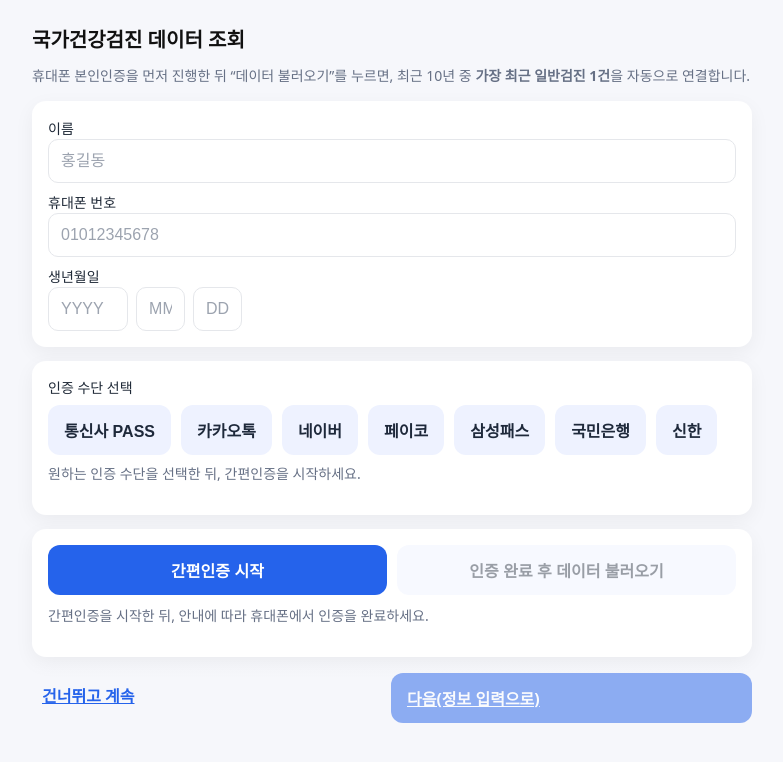
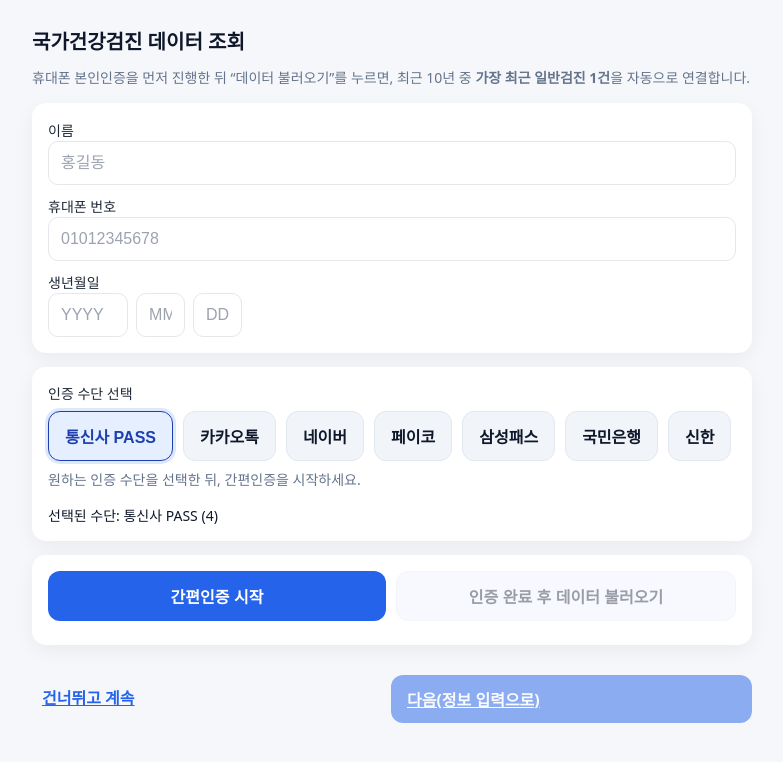
Before and after one commit to heloscuser-cloud/diet-survey-prototype, a FastAPI app: page /nhis in a window 1280 px wide. Shown: the top 762 px of the page, without its empty margins (248-1031 px from the left). Run offline with FastAPI, Linux system fonts and the light colour scheme; parts of the project's set-up code (start-up, migrations or seed data) failed here and were passed over.

Commit message:
10301109_nhis_fetch_2

```diff
--- a/app/main.py
+++ b/app/main.py
@@ -380,11 +380,10 @@ def info_form(request: Request, auth: str | None = Cookie(default=None, alias=AU
 # NHIS 건강검진 조회 페이지 (info 전 단계)
 # -----------------------------------------------
 @app.get("/nhis")
+@app.get("/nhis")
 def nhis_page(request: Request):
-    return templates.TemplateResponse(
-        "nhis_fetch.html",    # 우리가 만든 새 HTML 파일
-        {"request": request, "next_url": "/info"}  # info 페이지로 이동하도록 next_url 전달
-    )
+    return templates.TemplateResponse("nhis_fetch.html", {"request": request, "next_url": "/info"})
+
 
 
 @app.get("/healthz")
@@ -1431,7 +1430,12 @@ async def admin_export_xlsx(
 from fastapi import Body
 
 @app.post("/api/nhis/auth/start")
+
+
 def nhis_auth_start(payload: dict = Body(...), request: Request = None):
+    auth_type = str(payload.get("authType")).strip()
+    rsp = TILKO.nhis_simpleauth_request(name, phone, birth, private_auth_type=auth_type)
+
     """
     요청 JSON 예:
     { "name": "홍길동", "phone": "01012345678", "birth": "19900307" }
--- a/app/templates/nhis_fetch.html
+++ b/app/templates/nhis_fetch.html
@@ -5,27 +5,32 @@
   <meta name="viewport" content="width=device-width,initial-scale=1,user-scalable=no"/>
   <title>국가건강검진 데이터 조회</title>
   <style>
-    :root { --bg:#f6f7fb; --card:#fff; --text:#111; --muted:#667085; --pri:#2563eb; --pri-weak:#e6efff; }
-    html,body{margin:0;padding:0;background:var(--bg);color:var(--text);font-family: system-ui, -apple-system, Segoe UI, Roboto, sans-serif;}
+    :root { --bg:#f6f7fb; --card:#fff; --text:#0f172a; --muted:#64748b; --pri:#2563eb; --pri-weak:#e6efff; --sel:#1e40af; --ok:#10b981; --err:#ef4444;}
+    html,body{margin:0;padding:0;background:var(--bg);color:var(--text);font-family: system-ui,-apple-system,Segoe UI,Roboto,Apple SD Gothic Neo,Noto Sans KR,sans-serif;}
     .container{max-width:720px;margin:0 auto;padding:20px;}
-    h1{font-size:20px;margin:4px 0 12px;}
+    h1{font-size:20px;margin:6px 0 12px;}
     p.muted{color:var(--muted);font-size:14px;margin:4px 0 16px;}
-    .card{background:var(--card);border-radius:14px;box-shadow:0 6px 20px rgba(2,6,23,0.05);padding:16px;}
-    .row{display:flex;flex-direction:column;gap:8px;}
-    .row-inline{display:flex;gap:8px;align-items:center;flex-wrap:wrap;}
+    .card{background:var(--card);border-radius:14px;box-shadow:0 6px 20px rgba(2,6,23,.05);padding:16px;margin-bottom:14px}
+    .row{display:flex;flex-direction:column;gap:10px;}
+    .row-inline{display:flex;gap:8px;align-items:center;flex-wrap:wrap}
     label{font-size:14px;color:#1f2937;}
     input{width:100%;padding:12px;border:1px solid #e5e7eb;border-radius:10px;font-size:16px;box-sizing:border-box}
     input::placeholder{color:#9ca3af}
     .w-year{width:9ch} .w-mm,.w-dd{width:5.5ch}
-    .btn{appearance:none;border:0;border-radius:12px;padding:13px 16px;font-weight:600;font-size:16px;cursor:pointer}
+
+    .btn{appearance:none;border:0;border-radius:12px;padding:12px 16px;font-weight:600;font-size:16px;cursor:pointer;user-select:none;transition:transform .02s ease}
+    .btn:active{transform:translateY(1px)}
     .btn:disabled{opacity:.45;cursor:not-allowed}
     .btn-primary{background:var(--pri);color:#fff}
-    .btn-secondary{background:#eef2ff;color:#1e293b}
+    .btn-secondary{background:#eef2ff;color:#1e293b;border:1px solid #e5e7eb}
     .btn-text{background:transparent;color:var(--pri);padding:10px}
+    .btn-chip{background:#f1f5f9;color:#0f172a;border:1px solid #e2e8f0}
+    .btn-chip.is-selected{background:var(--pri-weak);color:var(--sel);border-color:var(--sel);box-shadow:0 0 0 3px rgba(37,99,235,.15)}
     .stack{display:flex;gap:10px;flex-wrap:wrap}
     .stack .btn{flex:1}
     .preview{background:var(--pri-weak);border-radius:12px;padding:10px;margin-top:8px}
-    .hr{height:1px;background:#eee;margin:16px 0}
+    .status{font-size:14px;margin-top:8px}
+    .status.ok{color:var(--ok)} .status.err{color:var(--err)}
     .footer-actions{position:sticky;bottom:0;left:0;right:0;background:linear-gradient(to top, rgba(246,247,251,.95), rgba(246,247,251,0));padding:16px 0 8px}
   </style>
 </head>
@@ -35,7 +40,7 @@
     <p class="muted">휴대폰 본인인증을 먼저 진행한 뒤 “데이터 불러오기”를 누르면, 최근 10년 중 <b>가장 최근 일반검진 1건</b>을 자동으로 연결합니다.</p>
 
     <!-- 기본 정보 -->
-    <div class="card" style="margin-bottom:14px">
+    <div class="card">
       <div class="row">
         <div>
           <label for="name">이름</label>
@@ -57,29 +62,29 @@
     </div>
 
     <!-- 인증 수단 선택 -->
-<div class="card" style="margin-bottom:14px">
+    <div class="card">
       <label style="font-size:14px;color:#1f2937;display:block;margin-bottom:8px">인증 수단 선택</label>
       <div id="authGrid" class="row-inline" style="gap:10px;flex-wrap:wrap">
         <!-- data-type 값이 PrivateAuthType 코드 -->
-    <button type="button" class="btn btn-secondary" data-type="4">통신사 PASS</button>
-    <button type="button" class="btn btn-secondary" data-type="0">카카오톡</button>
-    <button type="button" class="btn btn-secondary" data-type="6">네이버</button>
-    <button type="button" class="btn btn-secondary" data-type="1">페이코</button>
-    <button type="button" class="btn btn-secondary" data-type="3">삼성패스</button>
-    <button type="button" class="btn btn-secondary" data-type="2">국민은행</button>
-    <button type="button" class="btn btn-secondary" data-type="5">신한</button>
+        <button type="button" class="btn btn-chip is-selected" data-type="4" aria-pressed="true">통신사 PASS</button>
+        <button type="button" class="btn btn-chip" data-type="0" aria-pressed="false">카카오톡</button>
+        <button type="button" class="btn btn-chip" data-type="6" aria-pressed="false">네이버</button>
+        <button type="button" class="btn btn-chip" data-type="1" aria-pressed="false">페이코</button>
+        <button type="button" class="btn btn-chip" data-type="3" aria-pressed="false">삼성패스</button>
+        <button type="button" class="btn btn-chip" data-type="2" aria-pressed="false">국민은행</button>
+        <button type="button" class="btn btn-chip" data-type="5" aria-pressed="false">신한</button>
       </div>
       <p class="muted" style="margin-top:8px">원하는 인증 수단을 선택한 뒤, 간편인증을 시작하세요.</p>
+      <div id="authPickStatus" class="status"></div>
     </div>
-
 
     <!-- 간편인증/불러오기 -->
     <div class="card">
       <div class="stack">
-        <button id="btnStart" class="btn btn-primary">간편인증 시작</button>
-        <button id="btnFetch" class="btn btn-secondary" disabled>인증 완료 후 데이터 불러오기</button>
+        <button type="button" id="btnStart" class="btn btn-primary">간편인증 시작</button>
+        <button type="button" id="btnFetch" class="btn btn-secondary" disabled>인증 완료 후 데이터 불러오기</button>
       </div>
-      <p id="status" class="muted" style="margin-top:10px">간편인증을 시작한 뒤, 안내에 따라 휴대폰에서 인증을 완료하세요.</p>
+      <div id="status" class="status"></div>
       <div id="preview" class="preview" style="display:none"></div>
     </div>
 
@@ -92,123 +97,46 @@
   </div>
 
   <script>
-    // 숫자만 허용 & 범위 보정(월/일)
-    function onlyDigits(v){ return (v||'').replace(/[^0-9]/g,''); }
-    const z2 = (n)=>String(n).padStart(2,'0');
+  (function(){
+    console.log('[NHIS] nhis_fetch.html loaded');
 
-    function getBirth(){
-      const y = document.getElementById('bd_y').value.trim();
-      let m = onlyDigits(document.getElementById('bd_m').value).slice(0,2);
-      let d = onlyDigits(document.getElementById('bd_d').value).slice(0,2);
-      if(m){ let mm = Math.min(Math.max(parseInt(m,10),1),12); m = String(mm); }
-      if(d){ let dd = Math.min(Math.max(parseInt(d,10),1),31); d = String(dd); }
-      document.getElementById('bd_m').value = m;
-      document.getElementById('bd_d').value = d;
-      if(!(y && m && d)) return null;
-      return y + z2(m) + z2(d); // YYYYMMDD
+    // 유틸
+    const $ = (sel)=>document.querySelector(sel);
+    const onlyDigits = v => (v||'').replace(/[^0-9]/g,'');
+    const z2 = n => String(n).padStart(2,'0');
+    const setStatus = (msg, kind=null)=>{
+      const el = $('#status');
+      el.textContent = msg || '';
+      el.classList.remove('ok','err');
+      if(kind==='ok') el.classList.add('ok');
+      if(kind==='err') el.classList.add('err');
+    };
+    const setAuthPickStatus = (msg)=>{
+      $('#authPickStatus').textContent = msg || '';
     }
 
-    document.getElementById('phone').addEventListener('input', e=>{
-      e.target.value = onlyDigits(e.target.value).slice(0,11);
-    });
-    document.getElementById('bd_y').addEventListener('input', e=>{
-      e.target.value = onlyDigits(e.target.value).slice(0,4);
-    });
-    document.getElementById('bd_m').addEventListener('input', e=>{
-      e.target.value = onlyDigits(e.target.value).slice(0,2);
-    });
-    document.getElementById('bd_d').addEventListener('input', e=>{
-      e.target.value = onlyDigits(e.target.value).slice(0,2);
-    });
+    // 입력 제한
+    $('#phone').addEventListener('input', e=> e.target.value = onlyDigits(e.target.value).slice(0,11));
+    $('#bd_y').addEventListener('input', e=> e.target.value = onlyDigits(e.target.value).slice(0,4));
+    $('#bd_m').addEventListener('input', e=> e.target.value = onlyDigits(e.target.value).slice(0,2));
+    $('#bd_d').addEventListener('input', e=> e.target.value = onlyDigits(e.target.value).slice(0,2));
 
-    const $ = (sel)=>document.querySelector(sel);
-    const btnStart = $('#btnStart');
-    const btnFetch = $('#btnFetch');
-    const btnNext  = $('#btnNext');
-    const statusEl = $('#status');
-    const preview  = $('#preview');
-
-  let NHIS_TX_ID = null;
-
-  btnStart.addEventListener('click', async ()=>{
-    const name  = $('#name').value.trim();
-    const phone = $('#phone').value.trim();
-    const birth = getBirth();
-    if(!name || !phone || !birth){ alert('이름/휴대폰/생년월일을 모두 입력해 주세요.'); return; }
-    try{
-      statusEl.textContent = '간편인증을 요청하는 중...';
-      const rsp = await fetch('/api/nhis/auth/start', {
-        method:'POST', headers:{'Content-Type':'application/json'},
-        body: JSON.stringify({ name, phone, birth })
-      });
-      if(!rsp.ok) throw new Error('간편인증 요청 실패');
-      const data = await rsp.json();
-      NHIS_TX_ID = data?.txId || null;  // 서버가 표준화해 준 txId 사용
-      btnFetch.disabled = false;
-      statusEl.textContent = '휴대폰에서 본인인증을 완료한 뒤, "데이터 불러오기"를 눌러주세요.';
-    }catch(err){
-      console.error(err);
-      alert('간편인증 시작에 실패했습니다. 잠시 후 다시 시도해 주세요.');
-      statusEl.textContent = '간편인증 시작 실패';
-    }
-  });
-
-  btnFetch.addEventListener('click', async ()=>{
-    try{
-      if(!NHIS_TX_ID){ alert('TxId가 없습니다. 간편인증을 먼저 시작하고 인증 완료 후 시도하세요.'); return; }
-      statusEl.textContent = '건강검진 데이터를 불러오는 중...';
-      const now = new Date();
-      const fy = String(now.getFullYear()-9), ty = String(now.getFullYear());
-      const rsp = await fetch('/api/nhis/health-check/fetch', {
-        method:'POST', headers:{'Content-Type':'application/json'},
-        body: JSON.stringify({ txId: NHIS_TX_ID, fromYear: fy, toYear: ty })
-      });
-      if(!rsp.ok) throw new Error('불러오기 실패');
-      const data = await rsp.json();
-      const exam = data?.exam_date || '';
-      const items = Array.isArray(data?.items) ? data.items : [];
-      preview.style.display = 'block';
-      preview.innerHTML = `
-        <div style="font-weight:600">검진일자: ${exam || '-'}</div>
-        <ul style="margin:6px 0 0 18px">${items.slice(0,6).map(it=>`<li>${(it.name||'-')} : ${(it.value||'-')} ${(it.unit||'')}</li>`).join('')}</ul>
-        ${items.length>6 ? `<div class="muted" style="margin-top:6px">외 ${items.length-6}개 항목</div>` : '' }
-      `;
-      statusEl.textContent = items.length ? '건강검진 데이터가 연결되었습니다.' : '최근 10년 데이터가 없거나 항목이 비어 있습니다.';
-      btnNext.style.pointerEvents = 'auto';
-      btnNext.style.opacity = '1';
-      btnNext.setAttribute('aria-disabled','false');
-    }catch(err){
-      console.error(err);
-      alert('데이터 불러오기에 실패했습니다. 인증 완료 여부를 확인한 뒤 다시 시도해 주세요.');
-      statusEl.textContent = '불러오기 실패';
-    }
-<script>
-  let SELECTED_AUTH_TYPE = "4"; // 기본 PASS
-
-  // 인증수단 버튼 선택 토글
-  const grid = document.getElementById('authGrid');
-  if (grid) {
+    // 인증수단 선택
+    let SELECTED_AUTH_TYPE = "4";
+    const grid = $('#authGrid');
     grid.addEventListener('click', (e)=>{
       const btn = e.target.closest('button[data-type]');
-      if (!btn) return;
-      // 상태 반영
+      if(!btn) return;
       SELECTED_AUTH_TYPE = btn.getAttribute('data-type');
-      // 스타일 토글
       grid.querySelectorAll('button[data-type]').forEach(b=>{
-        b.classList.remove('btn-primary'); b.classList.add('btn-secondary');
+        b.classList.remove('is-selected');
+        b.setAttribute('aria-pressed','false');
       });
-      btn.classList.remove('btn-secondary'); btn.classList.add('btn-primary');
+      btn.classList.add('is-selected');
+      btn.setAttribute('aria-pressed','true');
+      setAuthPickStatus(`선택된 수단: ${btn.textContent.trim()} (${SELECTED_AUTH_TYPE})`);
+      console.log('[NHIS] Selected auth type =', SELECTED_AUTH_TYPE);
     });
-  }
-
-  // 간편인증 시작 시 authType 함께 전송
-  const btnStart = document.getElementById('btnStart');
-  const btnFetch = document.getElementById('btnFetch');
-  const statusEl = document.getElementById('status');
-
-  const $ = (sel)=>document.querySelector(sel);
-  const z2 = n => String(n).padStart(2,'0');
-  const onlyDigits = v => (v||'').replace(/[^0-9]/g,'');
 
     function getBirth(){
       const y = $('#bd_y')?.value.trim();
@@ -220,28 +148,75 @@
       return y + z2(m) + z2(d); // YYYYMMDD
     }
 
-  btnStart?.addEventListener('click', async ()=>{
+    // 간편인증 시작
+    const btnStart = $('#btnStart');
+    const btnFetch = $('#btnFetch');
+    const preview  = $('#preview');
+    const btnNext  = $('#btnNext');
+
+    btnStart.addEventListener('click', async (ev)=>{
+      ev.preventDefault(); ev.stopPropagation();
+      console.log('[NHIS] btnStart clicked');
       const name  = $('#name')?.value.trim();
       const phone = $('#phone')?.value.trim();
       const birth = getBirth();
       if(!name || !phone || !birth){ alert('이름/휴대폰/생년월일을 모두 입력해 주세요.'); return; }
       try{
-      statusEl.textContent = '간편인증을 요청하는 중...';
+        setStatus('간편인증을 요청하는 중...');
         const rsp = await fetch('/api/nhis/auth/start', {
           method:'POST', headers:{'Content-Type':'application/json'},
           body: JSON.stringify({ name, phone, birth, authType: SELECTED_AUTH_TYPE })
         });
-      if(!rsp.ok) throw new Error('간편인증 요청 실패');
+        if(!rsp.ok) throw new Error('간편인증 요청 실패: '+rsp.status);
         const data = await rsp.json();
-      window.NHIS_TX_ID = data?.txId || null;  // 서버가 돌려준 TxId(있다면) 저장
+        window.NHIS_TX_ID = data?.txId || null;
         btnFetch.disabled = false;
-      statusEl.textContent = '휴대폰에서 인증을 완료한 뒤, "데이터 불러오기"를 눌러주세요.';
+        setStatus('휴대폰에서 인증을 완료한 뒤, "데이터 불러오기"를 눌러주세요.', 'ok');
+        console.log('[NHIS] auth/start OK, txId=', window.NHIS_TX_ID);
       }catch(err){
-      console.error(err);
+        console.error('[NHIS] auth/start error', err);
         alert('간편인증 시작에 실패했습니다. 잠시 후 다시 시도해 주세요.');
-      statusEl.textContent = '간편인증 시작 실패';
+        setStatus('간편인증 시작 실패', 'err');
       }
     });
+
+    // 불러오기
+    btnFetch.addEventListener('click', async (ev)=>{
+      ev.preventDefault(); ev.stopPropagation();
+      console.log('[NHIS] btnFetch clicked');
+      try{
+        if(!window.NHIS_TX_ID){ alert('TxId가 없습니다. 간편인증을 먼저 시작하고 인증 완료 후 시도하세요.'); return; }
+        setStatus('건강검진 데이터를 불러오는 중...');
+        const now = new Date(); const fy = String(now.getFullYear()-9), ty = String(now.getFullYear());
+        const rsp = await fetch('/api/nhis/health-check/fetch', {
+          method:'POST', headers:{'Content-Type':'application/json'},
+          body: JSON.stringify({ txId: window.NHIS_TX_ID, fromYear: fy, toYear: ty })
+        });
+        if(!rsp.ok) throw new Error('불러오기 실패: '+rsp.status);
+        const data = await rsp.json();
+        const exam = data?.exam_date || '';
+        const items = Array.isArray(data?.items) ? data.items : [];
+        preview.style.display = 'block';
+        preview.innerHTML = `
+          <div style="font-weight:600">검진일자: ${exam || '-'}</div>
+          <ul style="margin:6px 0 0 18px">${items.slice(0,6).map(it=>`<li>${(it.name||'-')} : ${(it.value||'-')} ${(it.unit||'')}</li>`).join('')}</ul>
+          ${items.length>6 ? `<div class="muted" style="margin-top:6px">외 ${items.length-6}개 항목</div>` : '' }
+        `;
+        setStatus(items.length ? '건강검진 데이터가 연결되었습니다.' : '최근 10년 데이터가 없거나 항목이 비어 있습니다.', 'ok');
+        btnNext.style.pointerEvents = 'auto';
+        btnNext.style.opacity = '1';
+        btnNext.setAttribute('aria-disabled','false');
+        console.log('[NHIS] fetch OK. items=', items.length);
+      }catch(err){
+        console.error('[NHIS] fetch error', err);
+        alert('데이터 불러오기에 실패했습니다. 인증 완료 여부를 확인한 뒤 다시 시도해 주세요.');
+        setStatus('불러오기 실패', 'err');
+      }
+    });
+
+    // 초기 상태 메시지
+    setAuthPickStatus('선택된 수단: 통신사 PASS (4)');
+  })();
   </script>
 </body>
 </html>
```
Lines whose indentation alone changed are shown as unchanged.
